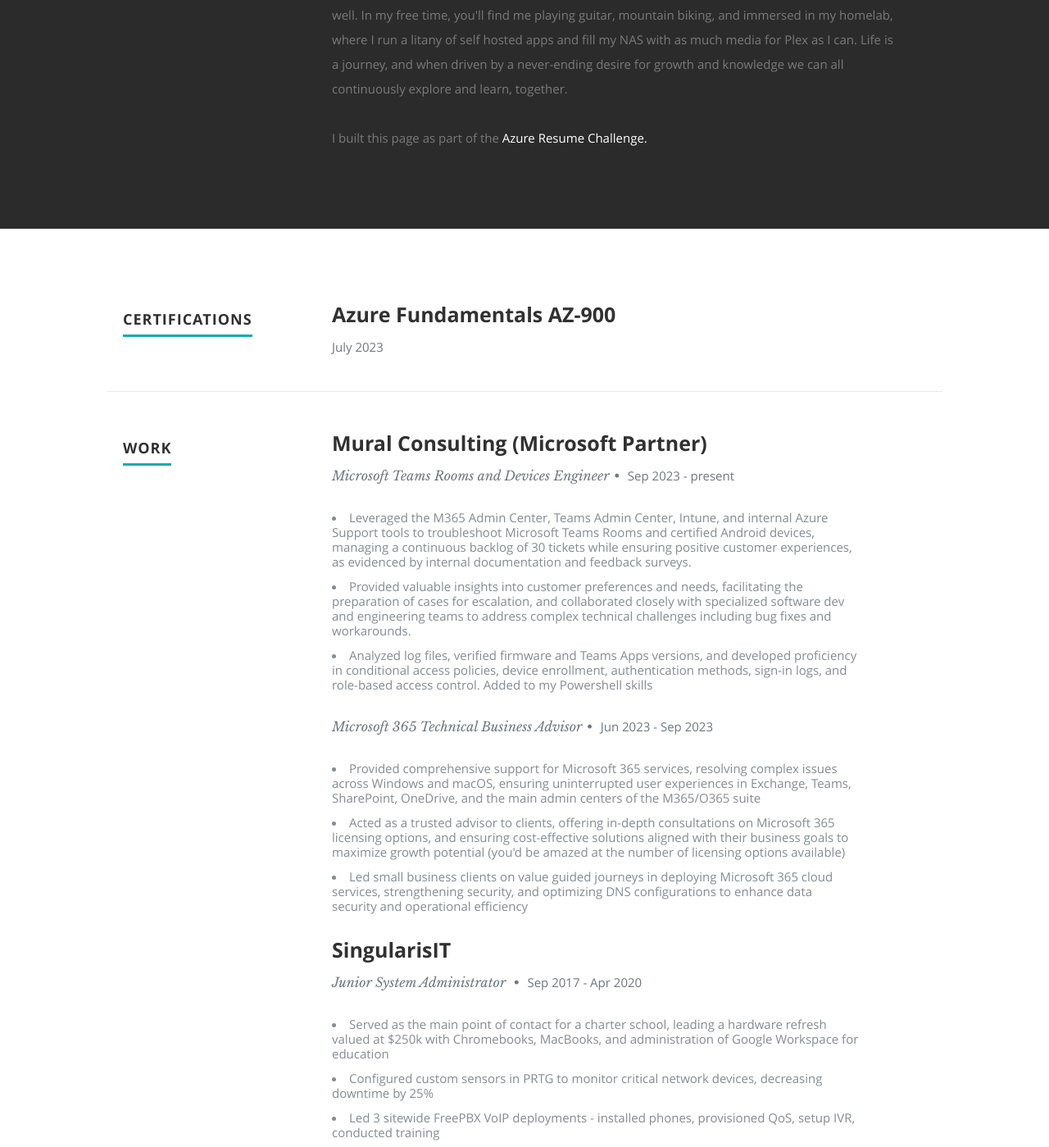
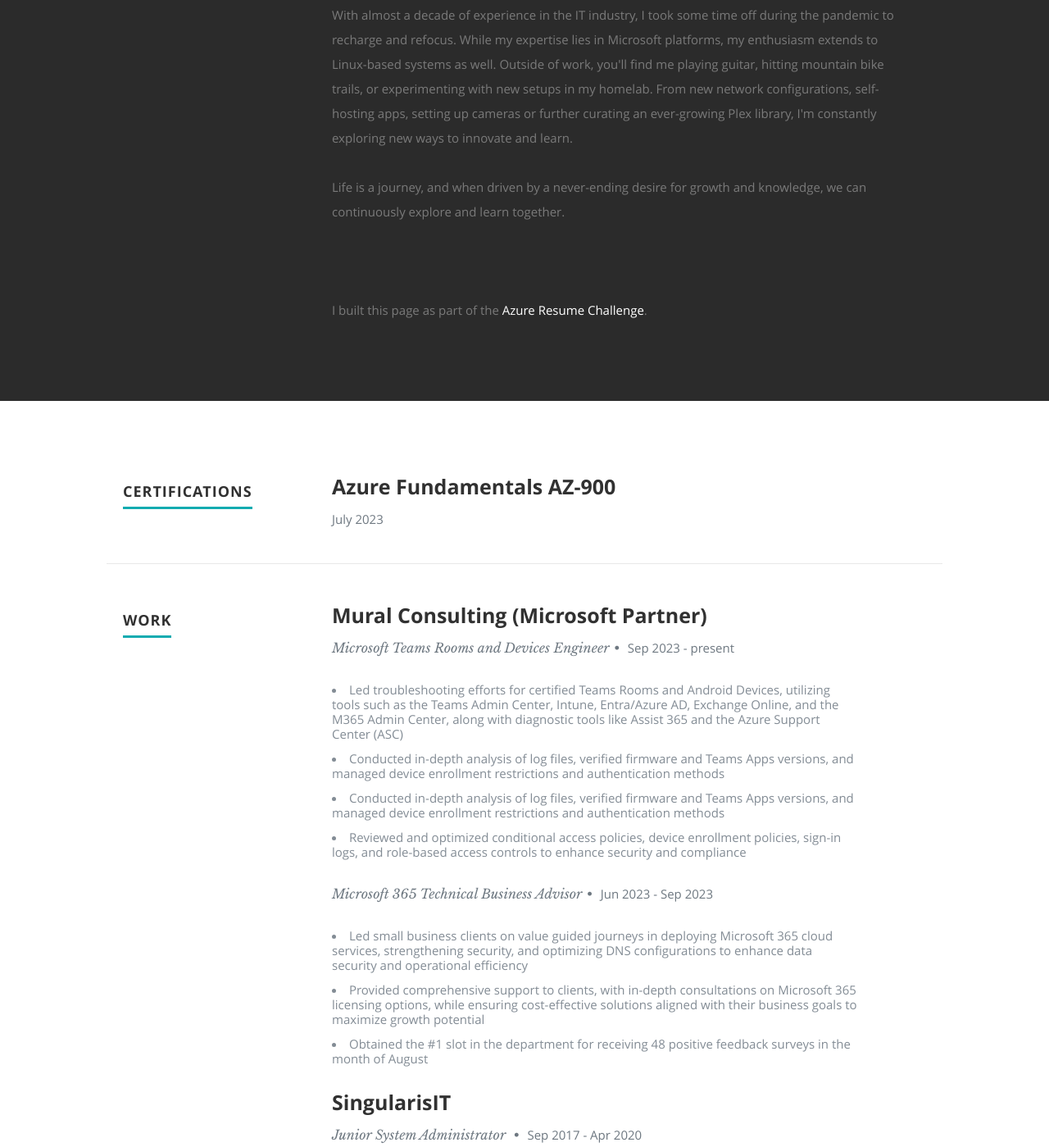
Before and after one commit to techbrett/azure_resume, a website: page index.html in a window 1280 px wide. Shown: the part 1145-2544 px from the top of the page at 82% size. Drawn offline with nearby package versions, Linux system fonts and the light colour scheme; files that its build step writes are made by us from their sources; files whose address does not match are found by name.

Commit message:
v2 update - .html update

```diff
--- a/index.html
+++ b/index.html
@@ -102,12 +102,15 @@
          <div class="nine columns main-col">
 
             <h2>ABOUT ME</h2>
+<p>Hi, I'm Brett! I'm an IT professional and tech enthusiast who created this site out of a passion for learning about and leveraging Azure. As a frontline engineer specializing in Teams Rooms and Devices, I work with a leading Microsoft partner to deliver white glove support and gather insights. My cloud journey started in 2021, following years of experience with on-premises servers and hybrid based setups. I'm dedicated to continuously expanding my knowledge and staying ahead in today's ever-changing tech climate.</p>
 
-            <p> Hi, I'm Brett! An avid user of Azure and Microsoft 365 services. I'm currently an engineer for Teams Rooms and Devices with organization that partners with Microsoft to provide support. Since 2021 I've embarked on a journey into cloud based systems - tirelessly working to bridge knowledge gaps and stay current in today's ever changing tech climate. <br /><br /> With almost a decade of experience in the IT industry, I needed time off when the pandemic hit.  While my expertise lies in Microsoft platforms, my enthusiasm extends to Linux-based systems as well. In my free time, you'll find me playing guitar, mountain biking, and immersed in my homelab, where I run a litany of self hosted apps and fill my NAS with as much media for Plex as I can. Life is a journey, and when driven by a never-ending desire for growth and knowledge we can all continuously explore and learn, together.
+<p>With almost a decade of experience in the IT industry, I took some time off during the pandemic to recharge and refocus. While my expertise lies in Microsoft platforms, my enthusiasm extends to Linux-based systems as well. Outside of work, you'll find me playing guitar, hitting mountain bike trails, or experimenting with new setups in my homelab. From new network configurations, self-hosting apps, setting up cameras or further curating an ever-growing Plex library, I'm constantly exploring new ways to innovate and learn.</p>
 
-         </br>
-      </br>
-       I built this page as part of the <span><a href="https://cloudresumechallenge.dev">Azure Resume Challenge.</a></span>
+<p>Life is a journey, and when driven by a never-ending desire for growth and knowledge, we can continuously explore and learn together.</p>
+
+</br></br>
+
+<p>I built this page as part of the <span><a href="https://cloudresumechallenge.dev">Azure Resume Challenge</a>.</span></p>
 
 
          </div> <!-- end .main-col -->
@@ -164,21 +167,23 @@
                   <h3>Mural Consulting (Microsoft Partner)</h3>
                   <p class="info">Microsoft Teams Rooms and Devices Engineer<span>&bull;</span> <em class="date">Sep 2023 - present</em></p>
                   <p>
-                  <li>Leveraged the M365 Admin Center, Teams Admin Center, Intune, and internal Azure Support tools to troubleshoot Microsoft Teams Rooms and certified Android devices, managing a continuous backlog of 30 tickets while ensuring positive customer experiences, as evidenced by internal documentation and feedback surveys.</li>
+                     <li>Led troubleshooting efforts for certified Teams Rooms and Android Devices, utilizing tools such as the Teams Admin Center, Intune, Entra/Azure AD, Exchange Online, and the M365 Admin Center, along with diagnostic tools like Assist 365 and the Azure Support Center (ASC)</li>
 
-                  <li>Provided valuable insights into customer preferences and needs, facilitating the preparation of cases for escalation, and collaborated closely with specialized software dev and engineering teams to address complex technical challenges including bug fixes and workarounds.</li>
+                     <li>Conducted in-depth analysis of log files, verified firmware and Teams Apps versions, and managed device enrollment restrictions and authentication methods</li>
 
-                  <li>Analyzed log files, verified firmware and Teams Apps versions, and developed proficiency in conditional access policies, device enrollment, authentication methods, sign-in logs, and role-based access control. Added to my Powershell skills</li></p>
+                     <li>Conducted in-depth analysis of log files, verified firmware and Teams Apps versions, and managed device enrollment restrictions and authentication methods</li>
 
-                  <p class="info">Microsoft 365 Technical Business Advisor<span>&bull;</span> <em class="date">Jun 2023 - Sep 2023</em></p>
+                     <li>Reviewed and optimized conditional access policies, device enrollment policies, sign-in logs, and role-based access controls to enhance security and compliance</li></p>
 
-                  <p>
-                  <li>Provided comprehensive support for Microsoft 365 services, resolving complex issues across Windows and macOS, ensuring uninterrupted user experiences in Exchange, Teams, SharePoint, OneDrive, and the main admin centers of the M365/O365 suite</li>
-                  <li>Acted as a trusted advisor to clients, offering in-depth consultations on Microsoft 365 licensing options, and ensuring cost-effective solutions aligned with their business goals to maximize growth potential (you'd be amazed at the number of licensing options available)</li>
-                  <li>Led small business clients on value guided journeys in deploying Microsoft 365 cloud services, strengthening security, and optimizing DNS configurations to enhance data security and operational efficiency</li>
-                  </p>
+                     <p class="info">Microsoft 365 Technical Business Advisor<span>&bull;</span> <em class="date">Jun 2023 - Sep 2023</em></p>
 
-               </div>
+                     <p>
+                     <li>Led small business clients on value guided journeys in deploying Microsoft 365 cloud services, strengthening security, and optimizing DNS configurations to enhance data security and operational efficiency</li>
+                     <li>Provided comprehensive support to clients, with in-depth consultations on Microsoft 365 licensing options, while ensuring cost-effective solutions aligned with their business goals to maximize growth potential</li>
+                     <li>Obtained the #1 slot in the department for receiving 48 positive feedback surveys in the month of August</li>
+                     </p>
+
+                  </div>
 
             </div> <!-- item end -->
 
```
